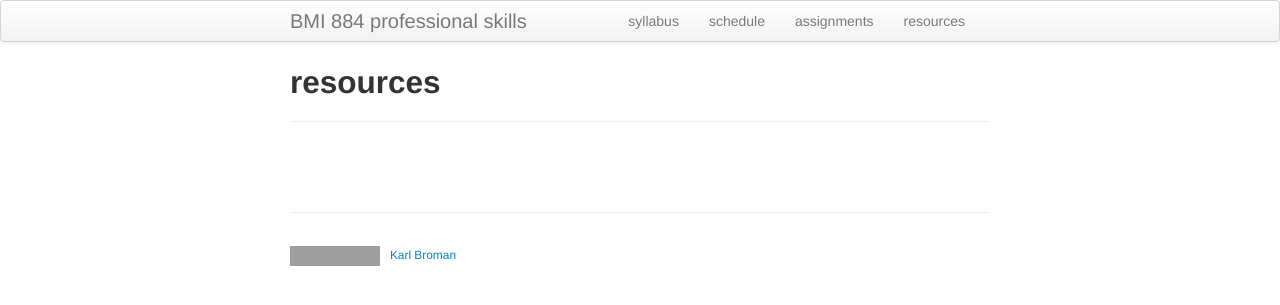
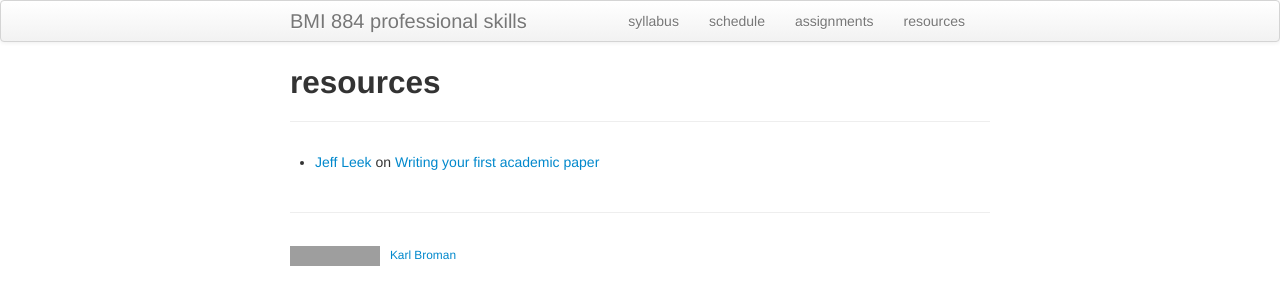
Before and after one commit to kbroman/BMI883, a Jekyll site: the page built from resources.md, in a window 1280 px wide. Shown: the top 305 px of the page. Built offline with Jekyll 4.4.1, drawn with Linux system fonts in a browser that asks for light colours; grey boxes are pictures that could not be loaded.

Commit message:
resources: jeff leek on writing papers

```diff
--- a/resources.md
+++ b/resources.md
@@ -3,3 +3,5 @@ layout: page
 title: resources
 description: Resources for BMI 883, Biomedical data science professional skills
 ---
+
+- [Jeff Leek](http://jtleek.com) on [Writing your first academic paper](https://github.com/jtleek/firstpaper)
```
